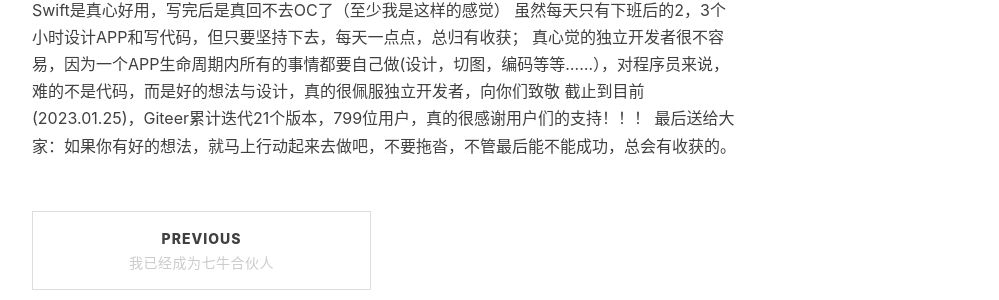
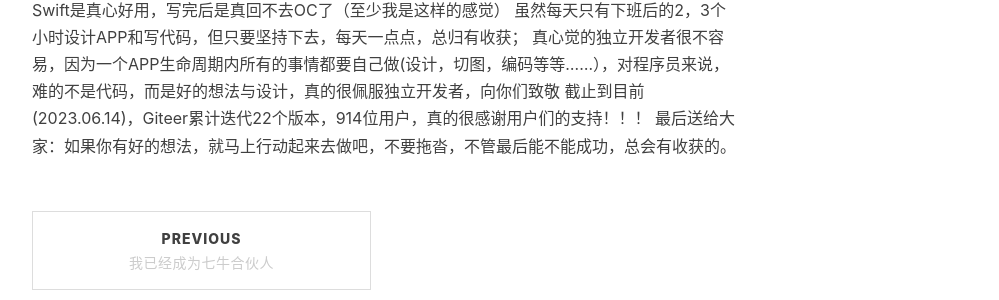
Before and after one commit to fandongtongxue/fandongtongxue.github.io, a Jekyll site: the page built from _posts/2021-09-18-Giteer.md, in a window 1280 px wide and 900 px high, scrolled down 3437 px. Shown: the part 260-560 px from the top of the window, without its empty margins (233-1232 px from the left). Built offline with Jekyll 4.4.1, drawn with Linux system fonts in a browser that asks for light colours; nearby versions of some CDN libraries; comment, search, counter and statistics services are not loaded.

Commit message:
Update 2021-09-18-Giteer.md

```diff
--- a/_posts/2021-09-18-Giteer.md
+++ b/_posts/2021-09-18-Giteer.md
@@ -50,5 +50,5 @@ Giteer是一个Gitee移动客户端，支持iPhone, iPad。使用Giteer，您可
 Swift是真心好用，写完后是真回不去OC了（至少我是这样的感觉）
 虽然每天只有下班后的2，3个小时设计APP和写代码，但只要坚持下去，每天一点点，总归有收获；
 真心觉的独立开发者很不容易，因为一个APP生命周期内所有的事情都要自己做(设计，切图，编码等等......），对程序员来说，难的不是代码，而是好的想法与设计，真的很佩服独立开发者，向你们致敬
-截止到目前(2023.01.25)，Giteer累计迭代21个版本，799位用户，真的很感谢用户们的支持！！！
+截止到目前(2023.06.14)，Giteer累计迭代22个版本，914位用户，真的很感谢用户们的支持！！！
 最后送给大家：如果你有好的想法，就马上行动起来去做吧，不要拖沓，不管最后能不能成功，总会有收获的。
```
